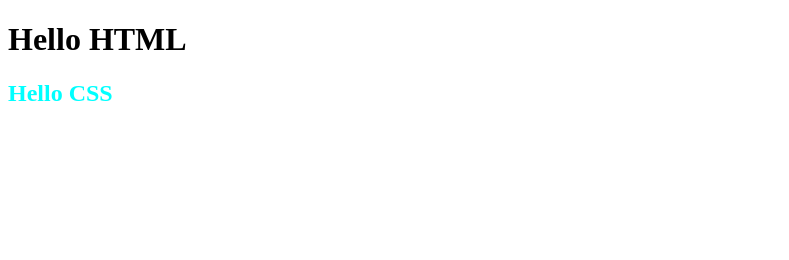
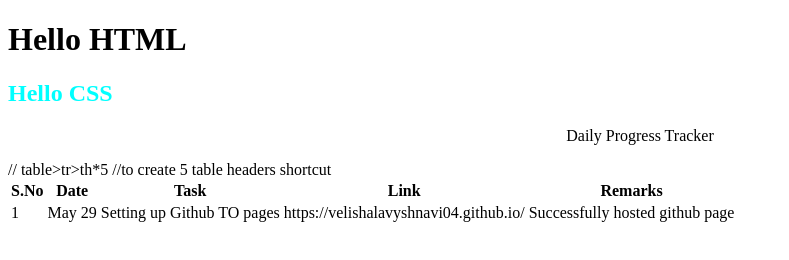
Before and after one commit to VelishalaVyshnavi04/VelishalaVyshnavi04.github.io, a plain HTML site: page index.html in a window 1280 px wide. Shown: the whole page, without its empty margins (0-789 px from the left). Drawn offline with Linux system fonts and the light colour scheme.

Commit message:
Added table to keep track of daily progress

```diff
--- a/index.html
+++ b/index.html
@@ -10,6 +10,27 @@
 <body>
     <h1>Hello HTML</h1>
     <h2>Hello CSS</h2>
+    <center>
+        <p>Daily Progress Tracker</p>
+    </center>
+   // table>tr>th*5 //to create 5 table headers shortcut
+    <table>
+        <tr>
+            <th>S.No</th>
+            <th>Date</th>
+            <th>Task</th>
+            <th>Link</th>
+            <th>Remarks</th>
+        </tr>
+        <tr>
+            <td>1</td>
+            <td>May 29</td>
+            <td>Setting up Github TO pages</td>
+            <td>https://velishalavyshnavi04.github.io/</td>
+            <td>Successfully hosted github page</td>
+        </tr>
+    </table>
+
     <script src="script.js">
     </script>
 </body>
```
